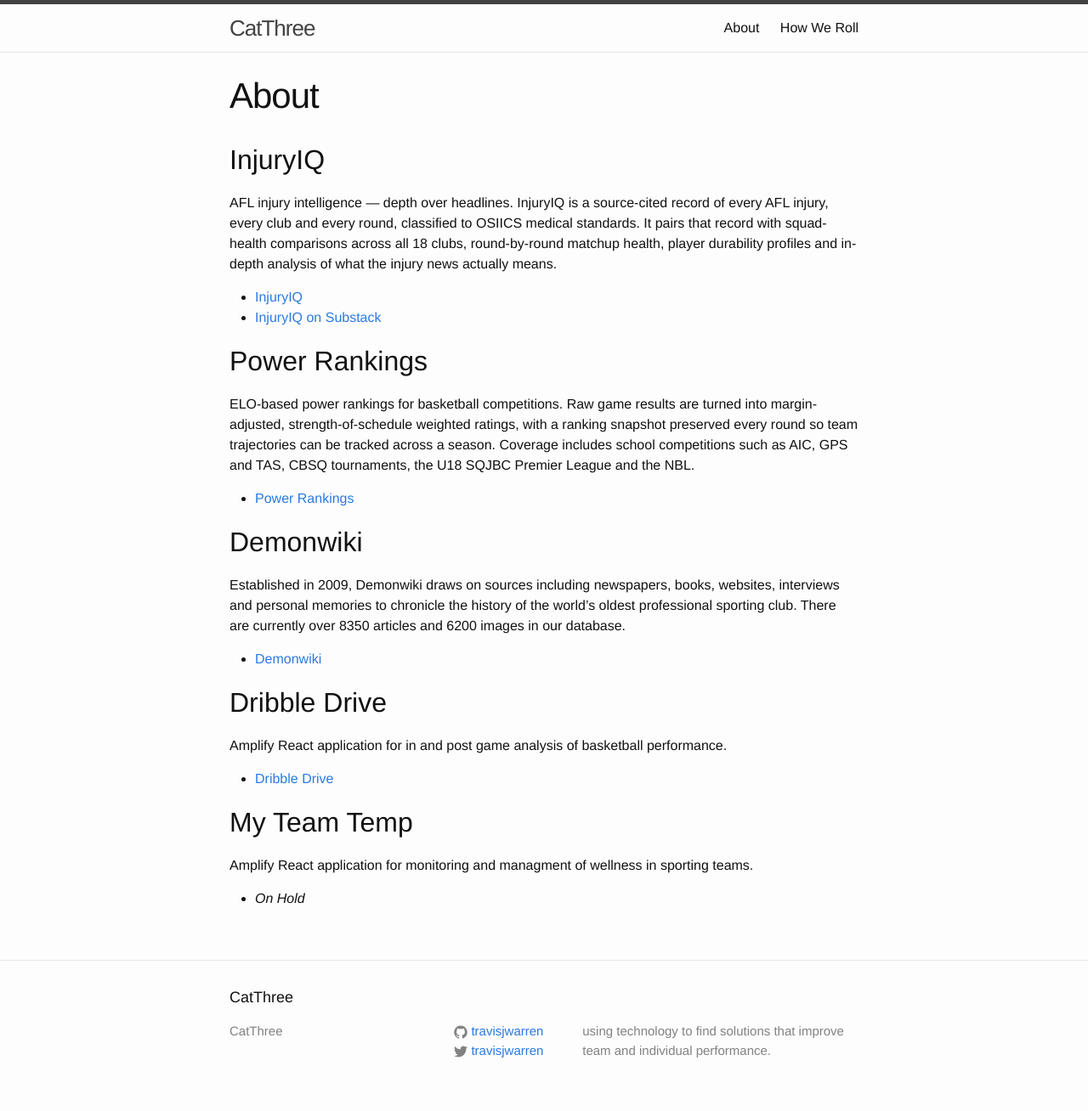
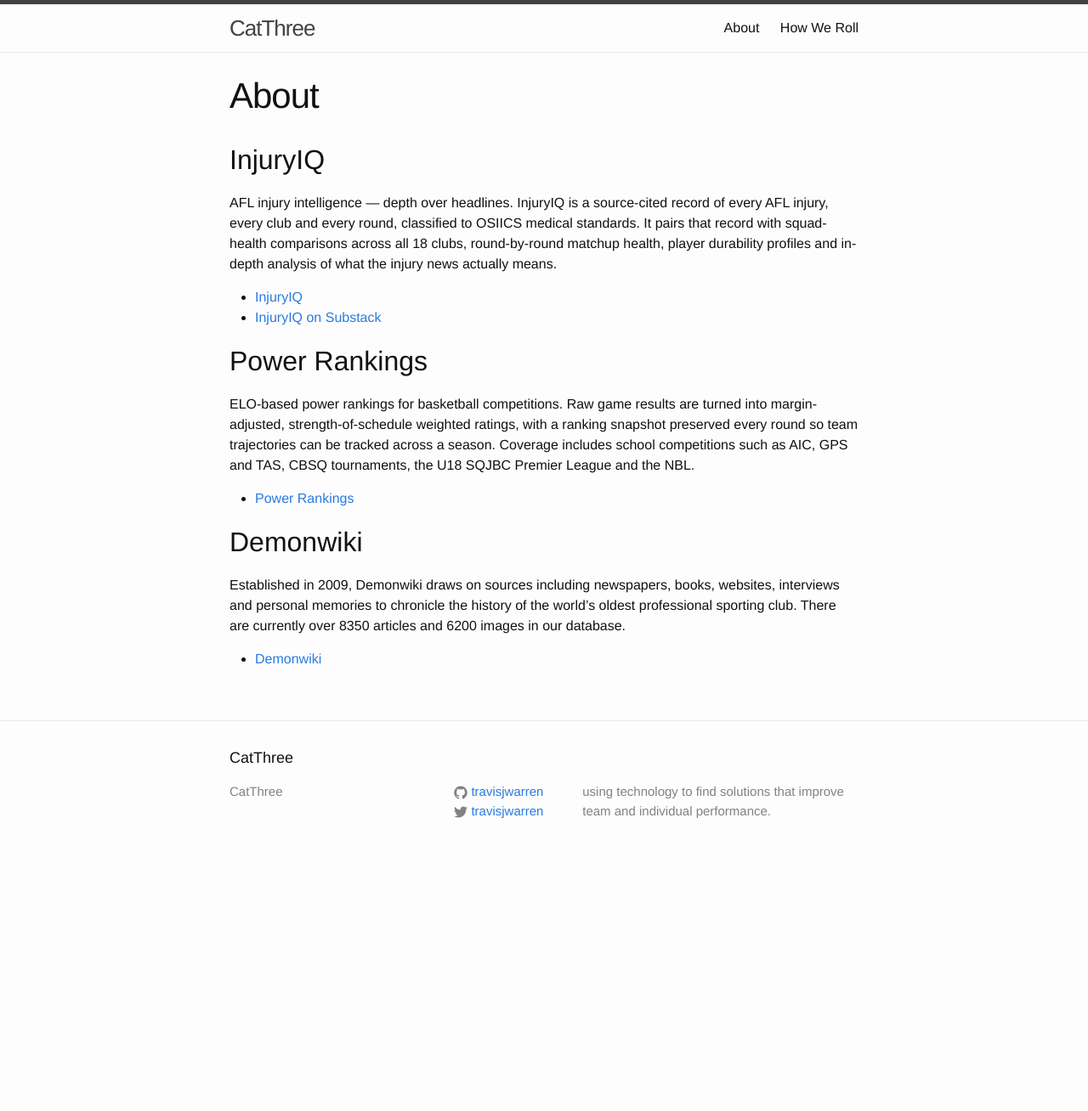
Before and after one commit to travisjwarren/travisjwarren.github.io, a Jekyll site: the page built from about.md, in a window 1280 px wide. Shown: the whole page at 85% size. Built offline with Jekyll 4.4.1, drawn with Linux system fonts in a browser that asks for light colours; after the commit the page ends 1026 px from its top, so only the background shows below that.

Commit message:
Remove Dribble Drive and My Team Temp from About page
Co-Authored-By: Claude Opus 5.5 <noreply@anthropic.com>
Claude-Session: https://claude.ai/code/session_01JnBscBsGZRuskxZXfHcf1j

```diff
--- a/about.md
+++ b/about.md
@@ -18,13 +18,3 @@ ELO-based power rankings for basketball competitions. Raw game results are turne
 Established in 2009, Demonwiki draws on sources including newspapers, books, websites, interviews and personal memories to chronicle the history of the world's oldest professional sporting club. There are currently over 8350 articles and 6200 images in our database.
 
 * [Demonwiki](http://demonwiki.org)
-
-## Dribble Drive
-Amplify React application for in and post game analysis of basketball performance.
-
-* [Dribble Drive](https://master.d3efxp6nqquos3.amplifyapp.com)
-
-## My Team Temp
-Amplify React application for monitoring and managment of wellness in sporting teams.
-
-* _On Hold_
```
